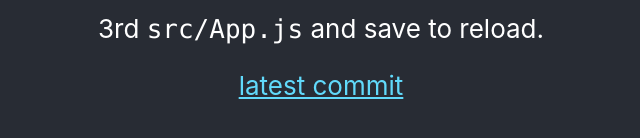
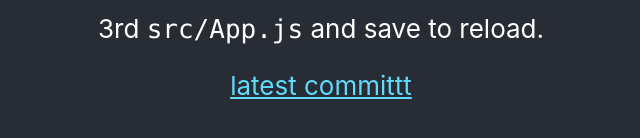
Before and after one commit to ElioTrovato/ReactBidmax, a JavaScript app: page / in a window 1280 px wide. Shown: the part 516-654 px from the top of the page, without its empty margins (319-959 px from the left). Built offline with nearby package versions, Linux system fonts and the light colour scheme; the HTML template or start-up script is replaced by a standard one.

Commit message:
Update App.js
ttt

```diff
--- a/src/App.js
+++ b/src/App.js
@@ -16,7 +16,7 @@ function App() {
           target="_blank"
           rel="noopener noreferrer"
         >
-          latest commit
+          latest committt
         </a>
       </header>
     </div>
```
